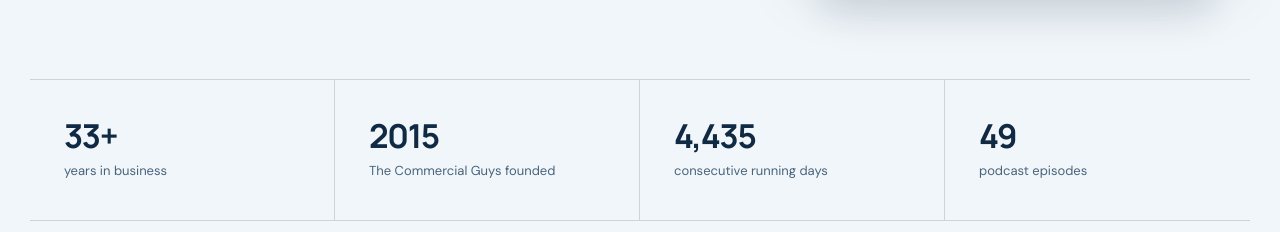
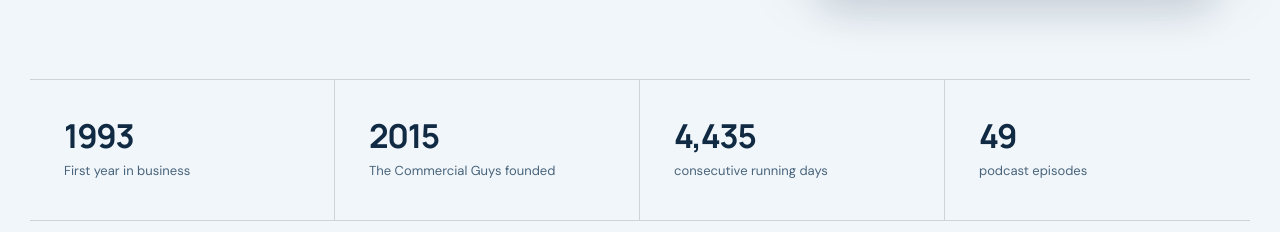
Before and after one commit to adamleishman/adam-leishman, a plain HTML site: page index.html in a window 1280 px wide. Shown: the part 812-1044 px from the top of the page. Drawn offline with Linux system fonts and the light colour scheme.

Commit message:
Set homepage business milestone to 1993

```diff
--- a/index.html
+++ b/index.html
@@ -68,7 +68,7 @@
     </section>
 
     <section class="proof" aria-label="At a glance">
-      <div><strong>33+</strong><span>years in business</span></div>
+      <div><strong>1993</strong><span>First year in business</span></div>
       <div><strong>2015</strong><span>The Commercial Guys founded</span></div>
       <div><strong>4,435</strong><span>consecutive running days</span></div>
       <div><strong>49</strong><span>podcast episodes</span></div>
```
